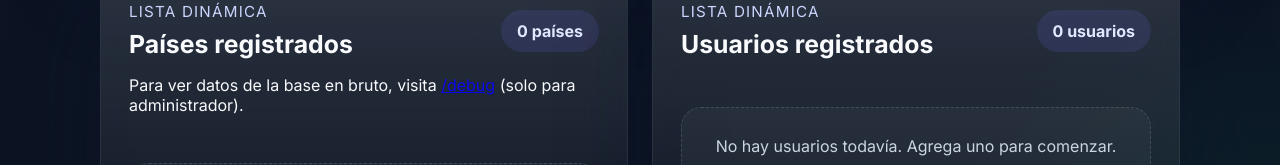
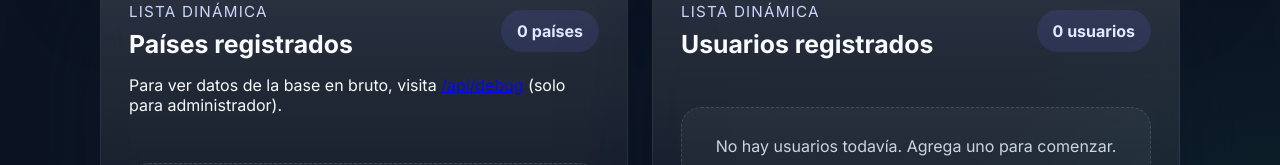
Before and after one commit to erickasqwSTR/fullstacka, a website: page public/index.html in a window 1280 px wide. Shown: the part 768-933 px from the top of the page. Drawn offline with Linux system fonts and the light colour scheme; no server answers.

Commit message:
Corrige ruta a /api/debug en HTML

```diff
--- a/public/index.html
+++ b/public/index.html
@@ -83,7 +83,7 @@
           </div>
           <span class="item-count" id="countryCount">0 países</span>
         </div>
-        <p class="field-hint">Para ver datos de la base en bruto, visita <a href="/debug" target="_blank">/debug</a> (solo para administrador).</p>
+        <p class="field-hint">Para ver datos de la base en bruto, visita <a href="/api/debug" target="_blank">/api/debug</a> (solo para administrador).</p>
 
         <div class="list-shell">
           <ul id="paisList" class="pais-list"></ul>
```
